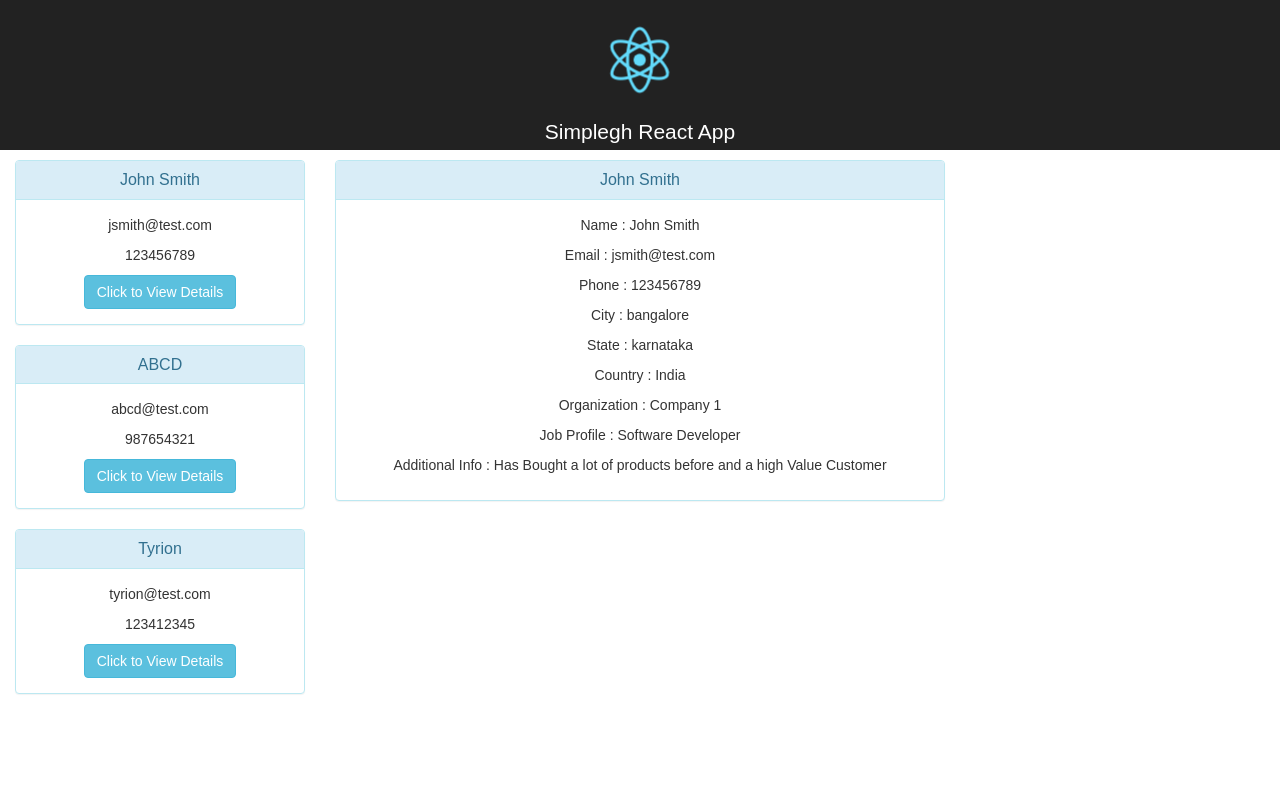
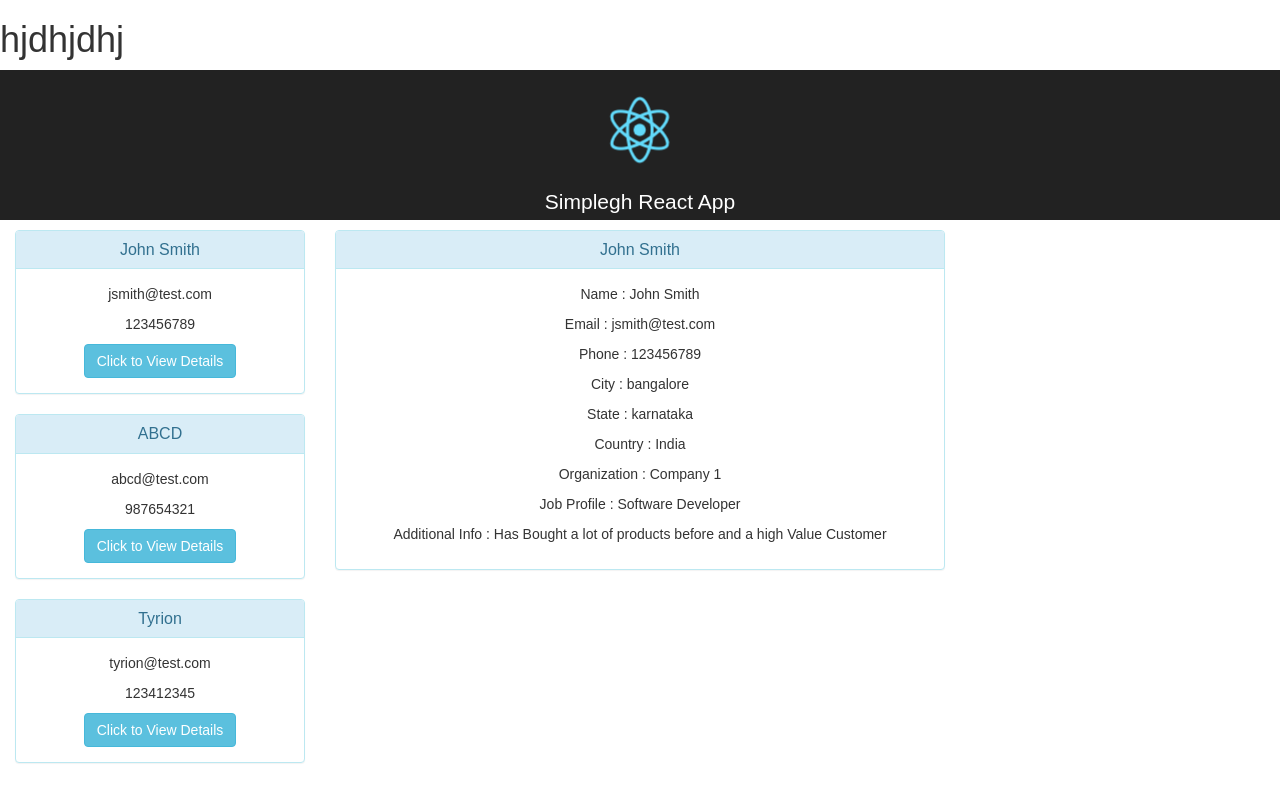
Before and after one commit to visweshvishu/simple-reactjs-app, a React (Create React App) app: page /customerlist in a window 1280 px wide. Built offline with nearby package versions, Linux system fonts and the light colour scheme.

Commit message:
add h1 tag

```diff
--- a/src/App.js
+++ b/src/App.js
@@ -10,7 +10,8 @@ class App extends Component {
     console.log("Host URdfL"+process.env.PUBLIC_URL);
 console.log("hello just now in dfd installed okay");
     return (
-
+<>
+<h1>hjdhjdhj</h1>
       <Router basename={process.env.PUBLIC_URL}>
         <div className="App">
         <header className="App-header">
@@ -25,6 +26,7 @@ console.log("hello just now in dfd installed okay");
           </Switch>
       </div>
     </Router>
+    </>
     );
   }
 }
```
